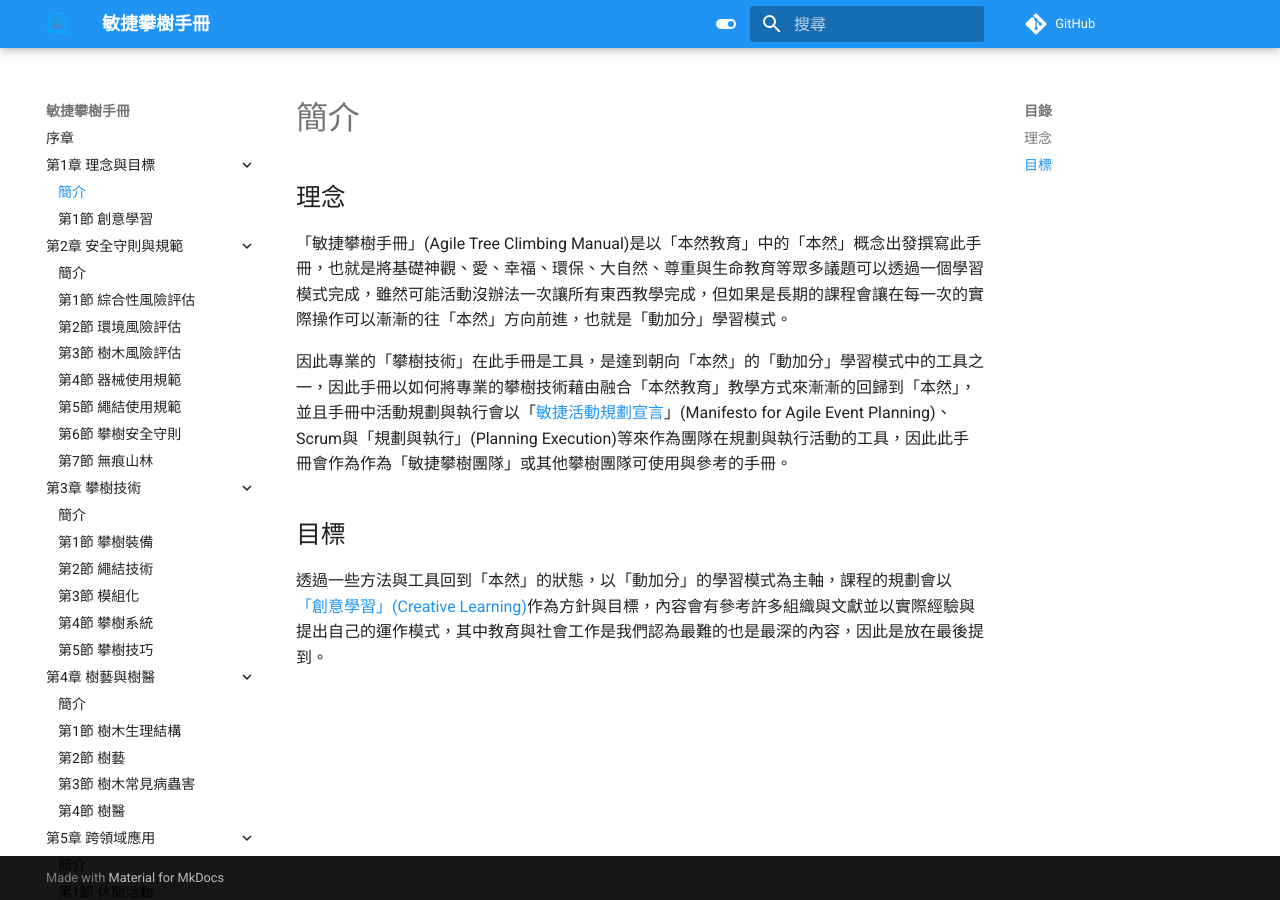
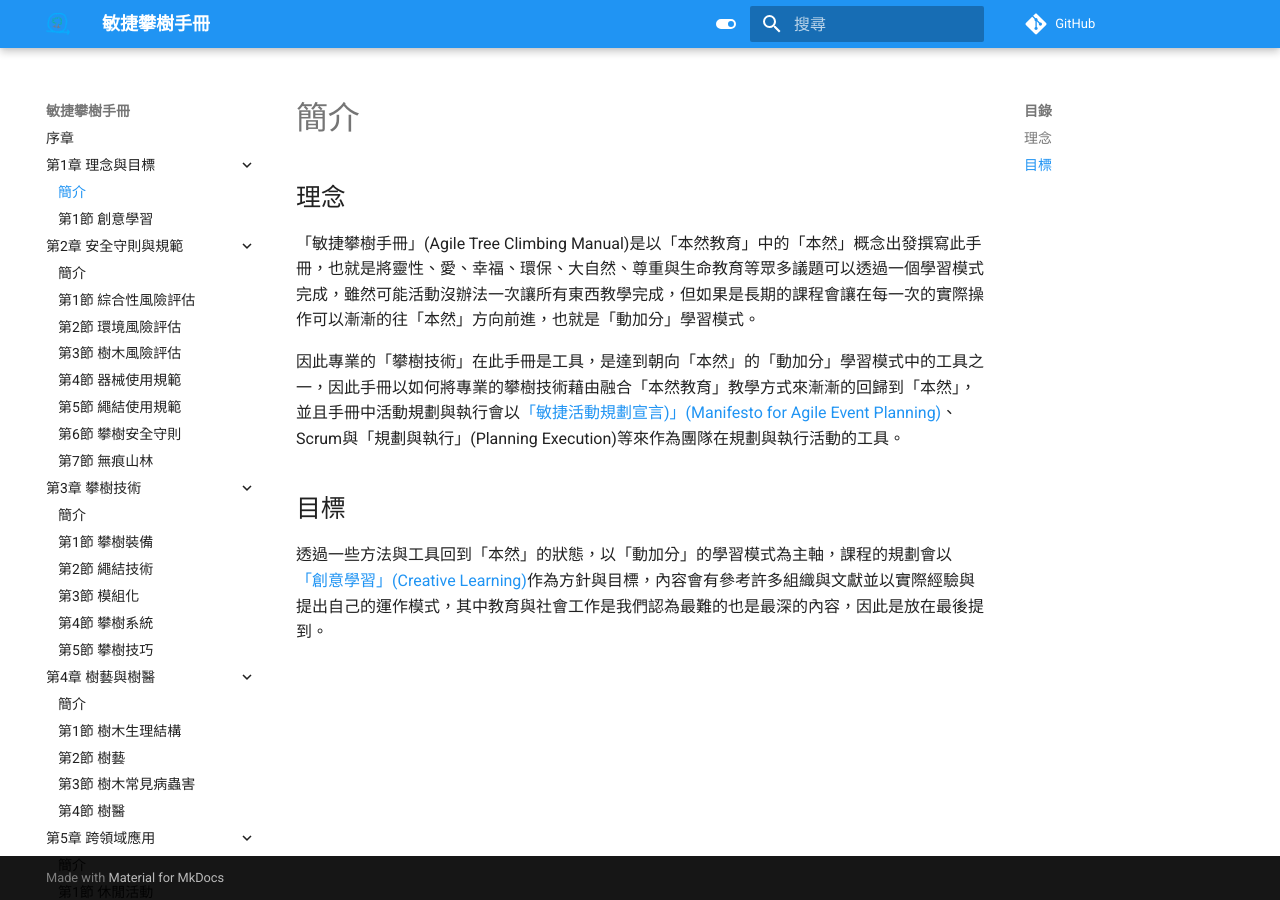
Before and after one commit to Uesugi-Summer-Sea/Agile-Tree-Climbing-Manual, an MkDocs documentation site: the page built from docs/1-理念與目標/README.md, in a window 1280 px wide. Built offline with MkDocs 1.6.1 and Material for MkDocs 9.7.7, drawn with Linux system fonts in a browser that asks for light colours; comment, search, counter and statistics services are not loaded.

Commit message:
此提交將更新理念
修改項目:

模組:

議題

```diff
--- a/docs/1-理念與目標/README.md
+++ b/docs/1-理念與目標/README.md
@@ -1,7 +1,7 @@
 ## 理念
-「敏捷攀樹手冊」(Agile Tree Climbing Manual)是以「本然教育」中的「本然」概念出發撰寫此手冊，也就是將基礎神觀、愛、幸福、環保、大自然、尊重與生命教育等眾多議題可以透過一個學習模式完成，雖然可能活動沒辦法一次讓所有東西教學完成，但如果是長期的課程會讓在每一次的實際操作可以漸漸的往「本然」方向前進，也就是「動加分」學習模式。
+「敏捷攀樹手冊」(Agile Tree Climbing Manual)是以「本然教育」中的「本然」概念出發撰寫此手冊，也就是將靈性、愛、幸福、環保、大自然、尊重與生命教育等眾多議題可以透過一個學習模式完成，雖然可能活動沒辦法一次讓所有東西教學完成，但如果是長期的課程會讓在每一次的實際操作可以漸漸的往「本然」方向前進，也就是「動加分」學習模式。
 
-因此專業的「攀樹技術」在此手冊是工具，是達到朝向「本然」的「動加分」學習模式中的工具之一，因此手冊以如何將專業的攀樹技術藉由融合「本然教育」教學方式來漸漸的回歸到「本然」，並且手冊中活動規劃與執行會以「[敏捷活動規劃宣言](https://github.com)」(Manifesto for Agile Event Planning)、Scrum與「規劃與執行」(Planning Execution)等來作為團隊在規劃與執行活動的工具，因此此手冊會作為作為「敏捷攀樹團隊」或其他攀樹團隊可使用與參考的手冊。
+因此專業的「攀樹技術」在此手冊是工具，是達到朝向「本然」的「動加分」學習模式中的工具之一，因此手冊以如何將專業的攀樹技術藉由融合「本然教育」教學方式來漸漸的回歸到「本然」，並且手冊中活動規劃與執行會以[「敏捷活動規劃宣言)」(Manifesto for Agile Event Planning)](https://github.com/Uesugi-Summer-Sea/Manifesto-for-Agile-Event-Planning)、Scrum與「規劃與執行」(Planning Execution)等來作為團隊在規劃與執行活動的工具。
 
 ## 目標
 透過一些方法與工具回到「本然」的狀態，以「動加分」的學習模式為主軸，課程的規劃會以[「創意學習」(Creative Learning)](1-創意學習.md)作為方針與目標，內容會有參考許多組織與文獻並以實際經驗與提出自己的運作模式，其中教育與社會工作是我們認為最難的也是最深的內容，因此是放在最後提到。
```
